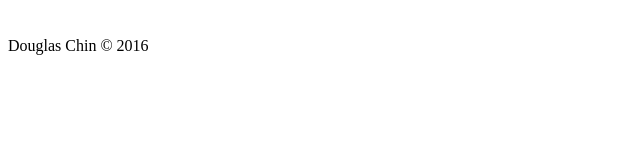
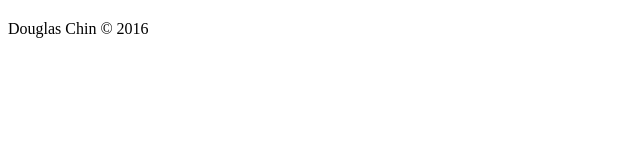
Before and after one commit to dchin3/dchin3.github.io, a plain HTML site: page footer.html in a window 1280 px wide. Shown: the whole page, without its empty margins (0-640 px from the left). Drawn offline with Linux system fonts and the light colour scheme.

Commit message:
Replaced padding-top property with margin for footer

```diff
--- a/footer.html
+++ b/footer.html
@@ -2,8 +2,8 @@
 <html>
 	<body>
 	<div class="footer">
-		<div class="container" style="padding-top: 1%">
-			<p class="text-muted pull-right">Douglas Chin &copy; 2016</p>
+		<div class="container">
+			<p class="text-muted pull-right" style="margin: 20px 0;">Douglas Chin &copy; 2016</p>
 		</div>
 	</div>
 	</body>
```
